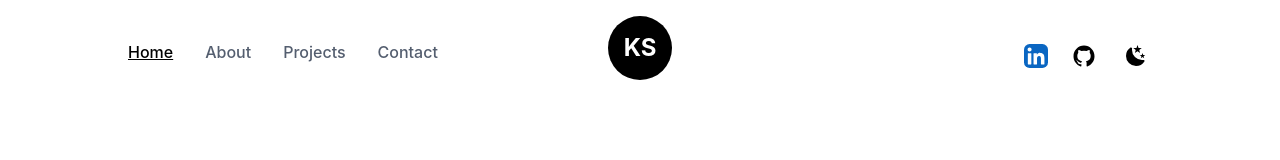
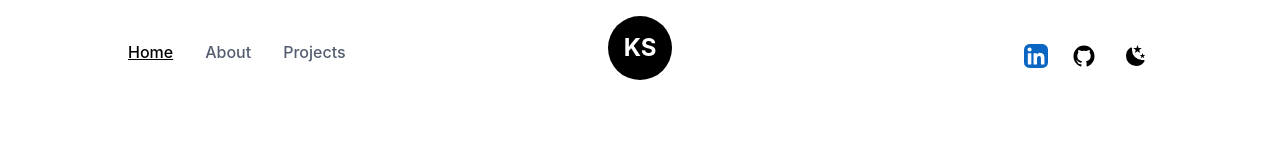
Before and after one commit to krupalisavani99/Portfolio-Application, a React (Create React App) app: page / in a window 1280 px wide. Shown: the top 160 px of the page. Built offline with nearby package versions, Linux system fonts and the light colour scheme.

Commit message:
minor changes

```diff
--- a/src/component/NavBar.js
+++ b/src/component/NavBar.js
@@ -90,7 +90,7 @@ const NavBar = () => {
           <CustomLink href="/" title="Home" className="mr-4" />
           <CustomLink href="/about" title="About" className="mx-4" />
           <CustomLink href="/projects" title="Projects" className="mx-4" />
-          <CustomLink href="/contact" title="Contact" className="ml-4" />
+          {/* <CustomLink href="/contact" title="Contact" className="ml-4" /> */}
         </nav>
         <nav className="flex items-center justify-center flex-wrap mt-2 ">
           <motion.a
```
